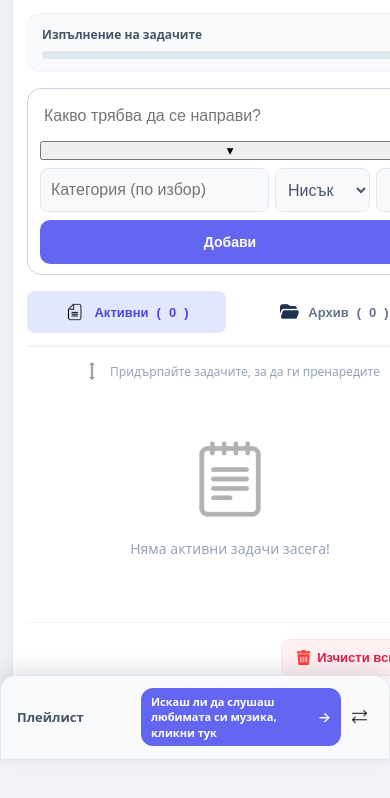
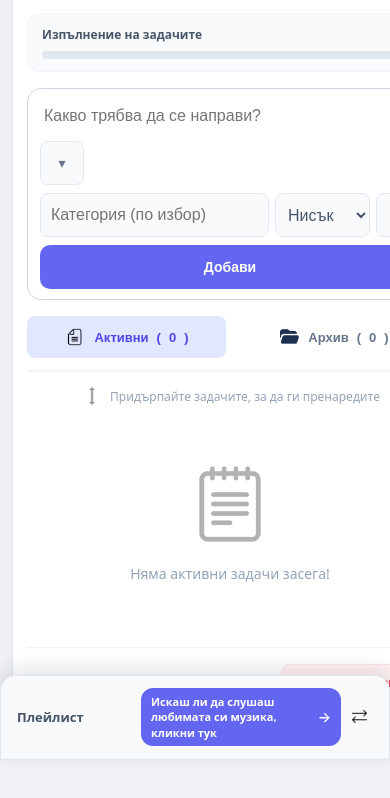
Before and after one commit to Lyuboslava1/TaskFlow, a plain HTML site: page index.html in a window 390 px wide. Shown: the part 84-882 px from the top of the page. Drawn offline with Linux system fonts and the light colour scheme.

Commit message:
Update style.css

```diff
--- a/style.css
+++ b/style.css
@@ -1321,3 +1321,46 @@ body {
         touch-action: manipulation;
     }
 }
+
+.toggle-details-btn {
+    background: #f8fafc;
+    border: 1px solid #e2e8f0;
+    color: #64748b;
+    width: 28px;
+    height: 28px;
+    border-radius: 8px;
+    cursor: pointer;
+    display: flex;
+    align-items: center;
+    justify-content: center;
+    flex-shrink: 0;
+    font-size: 14px;
+    transition: background 0.2s, color 0.2s, border-color 0.2s;
+}
+
+.toggle-details-btn:hover {
+    background: #e0e7ff;
+    border-color: #c7d2fe;
+    color: #4f46e5;
+}
+
+.toggle-details-btn .chevron {
+    display: inline-block;
+    transition: transform 0.25s ease;
+}
+
+.input-group.details-collapsed .toggle-details-btn .chevron {
+    transform: rotate(-90deg);
+}
+
+.input-group.details-collapsed .meta-row {
+    display: none;
+}
+
+@media (max-width: 600px) {
+    .toggle-details-btn {
+        width: 44px;
+        height: 44px;
+        align-self: flex-start;
+    }
+}
```
